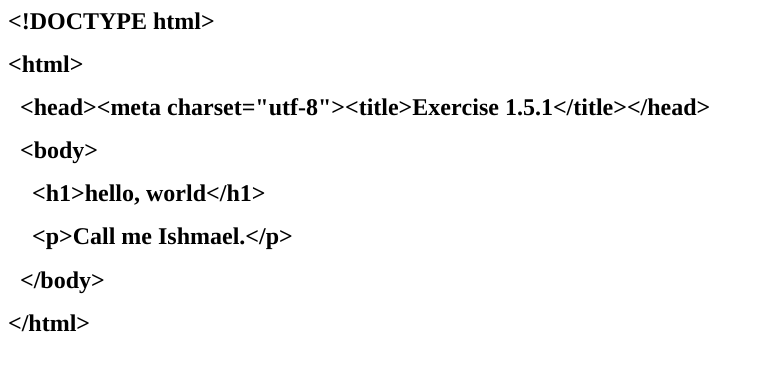
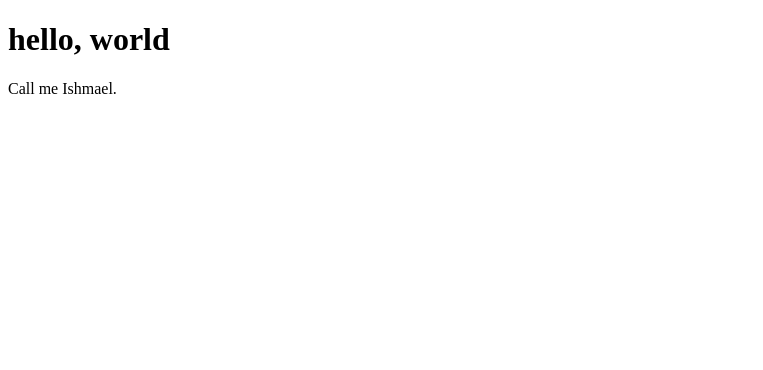
Before and after one commit to samgab18/git-sam-1, a plain HTML site: page index.html in a window 1280 px wide. Shown: the whole page, without its empty margins (0-763 px from the left). Drawn offline with Linux system fonts and the light colour scheme.

Commit message:
Add clean index.html with paragraph under hello world

```diff
--- a/index.html
+++ b/index.html
@@ -1,23 +1,8 @@
-<!DOCTYPE html PUBLIC "-//W3C//DTD HTML 4.01//EN" "http://www.w3.org/TR/html4/strict.dtd">
+<!DOCTYPE html>
 <html>
-<head>
-  <meta http-equiv="Content-Type" content="text/html; charset=utf-8">
-  <meta http-equiv="Content-Style-Type" content="text/css">
-  <title></title>
-  <meta name="Generator" content="Cocoa HTML Writer">
-  <meta name="CocoaVersion" content="2575.5">
-  <style type="text/css">
-    span.s1 {font-kerning: none}
-  </style>
-</head>
-<body>
-<h1 style="margin: 0.0px 0.0px 16.1px 0.0px; font: 24.0px Times; -webkit-text-stroke: #000000"><span class="s1"><b>&lt;!DOCTYPE html&gt;</b></span></h1>
-<h1 style="margin: 0.0px 0.0px 16.1px 0.0px; font: 24.0px Times; -webkit-text-stroke: #000000"><span class="s1"><b>&lt;html&gt;</b></span></h1>
-<h1 style="margin: 0.0px 0.0px 16.1px 0.0px; font: 24.0px Times; -webkit-text-stroke: #000000"><span class="s1"><b><span class="Apple-converted-space">  </span>&lt;head&gt;&lt;meta charset="utf-8"&gt;&lt;title&gt;Exercise 1.5.1&lt;/title&gt;&lt;/head&gt;</b></span></h1>
-<h1 style="margin: 0.0px 0.0px 16.1px 0.0px; font: 24.0px Times; -webkit-text-stroke: #000000"><span class="s1"><b><span class="Apple-converted-space">  </span>&lt;body&gt;</b></span></h1>
-<h1 style="margin: 0.0px 0.0px 16.1px 0.0px; font: 24.0px Times; -webkit-text-stroke: #000000"><span class="s1"><b><span class="Apple-converted-space">    </span>&lt;h1&gt;hello, world&lt;/h1&gt;</b></span></h1>
-<h1 style="margin: 0.0px 0.0px 16.1px 0.0px; font: 24.0px Times; -webkit-text-stroke: #000000"><span class="s1"><b><span class="Apple-converted-space">    </span>&lt;p&gt;Call me Ishmael.&lt;/p&gt;</b></span></h1>
-<h1 style="margin: 0.0px 0.0px 16.1px 0.0px; font: 24.0px Times; -webkit-text-stroke: #000000"><span class="s1"><b><span class="Apple-converted-space">  </span>&lt;/body&gt;</b></span></h1>
-<h1 style="margin: 0.0px 0.0px 16.1px 0.0px; font: 24.0px Times; -webkit-text-stroke: #000000"><span class="s1"><b>&lt;/html&gt;</b></span></h1>
-</body>
+  <head><meta charset="utf-8"><title>Exercise 1.5.1</title></head>
+  <body>
+    <h1>hello, world</h1>
+    <p>Call me Ishmael.</p>
+  </body>
 </html>
```
